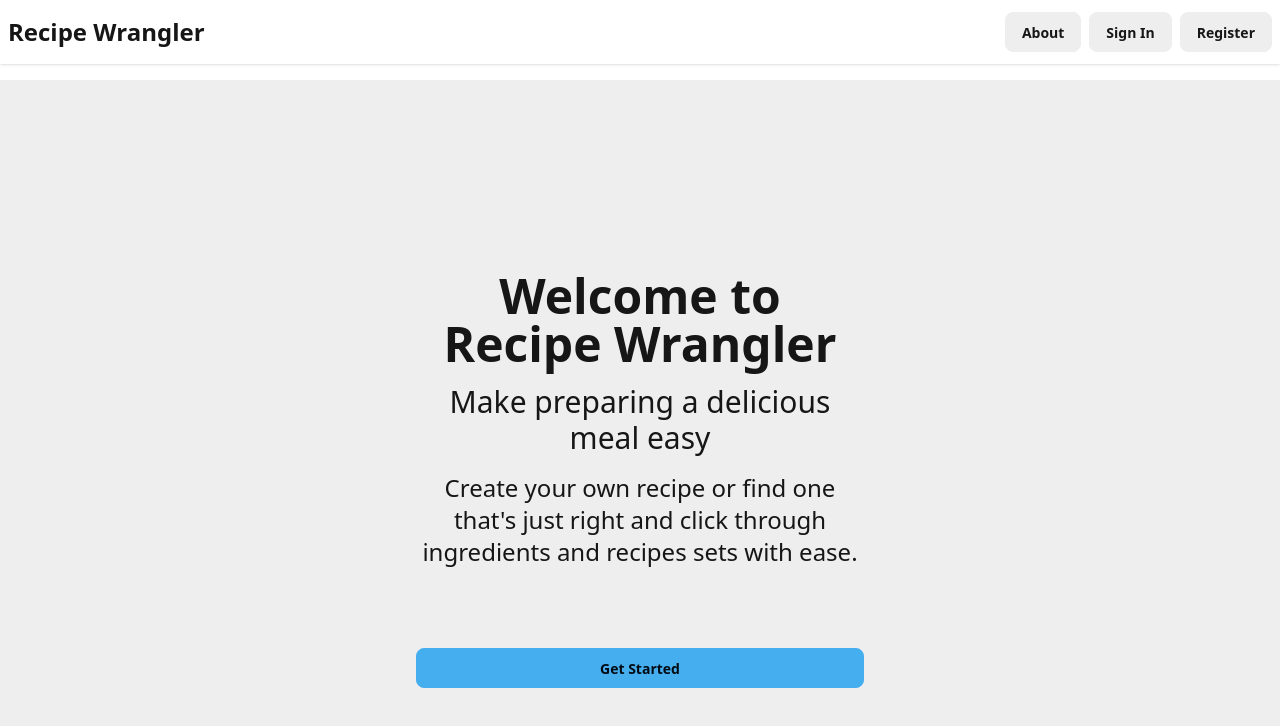
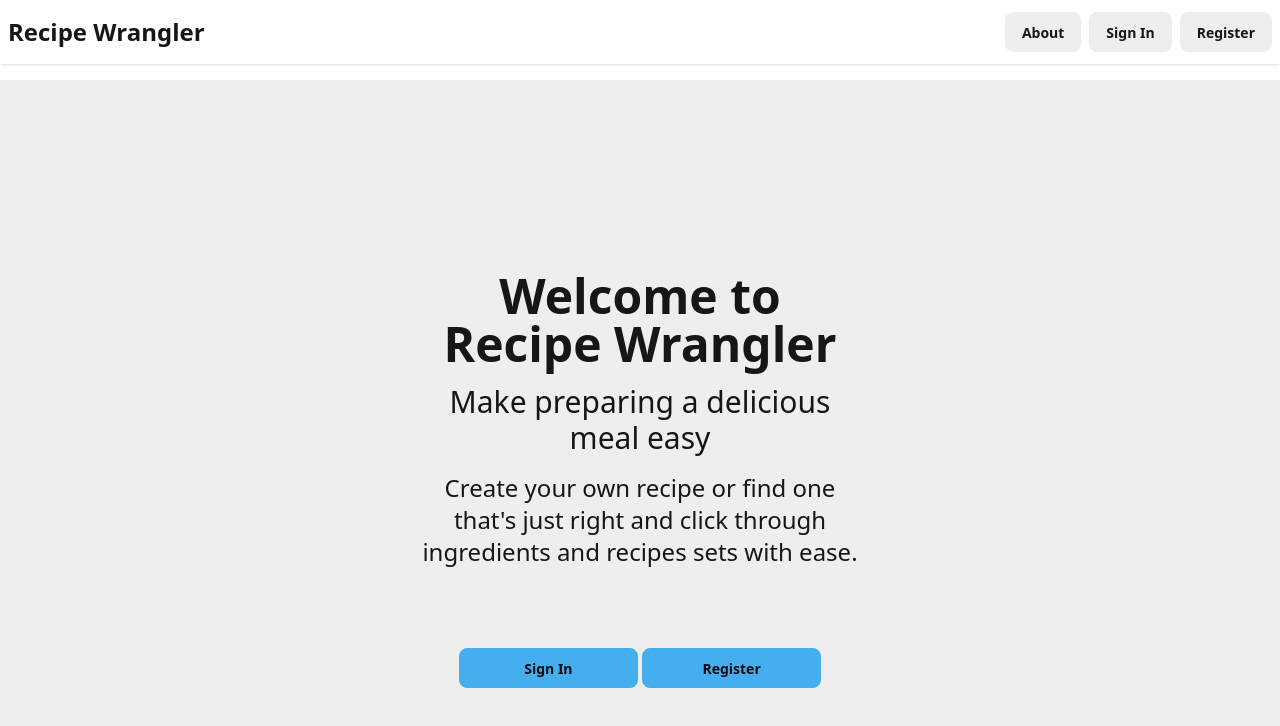
Before and after one commit to Justin-K-Ellis/recipe_wrangler_client, a Next.js app: page /welcome in a window 1280 px wide. Shown: the top 726 px of the page. Built offline with nearby package versions, Linux system fonts and the light colour scheme; no server answers.

Commit message:
feat: add register btn/link

```diff
--- a/src/app/welcome/page.tsx
+++ b/src/app/welcome/page.tsx
@@ -12,9 +12,17 @@ export default function Page() {
             through ingredients and recipes sets with ease.
           </p>
           <p className="py-6"></p>
-          <button className="btn btn-primary">
-            <Link href={"/signin"}>Get Started</Link>
-          </button>
+          <div
+            id="button-container"
+            className="flex flex-row gap-1 justify-center"
+          >
+            <button className="btn btn-primary w-4/10">
+              <Link href={"/signin"}>Sign In</Link>
+            </button>
+            <button className="btn btn-primary w-4/10">
+              <Link href={"/register"}>Register</Link>
+            </button>
+          </div>
         </div>
       </div>
     </div>
```
